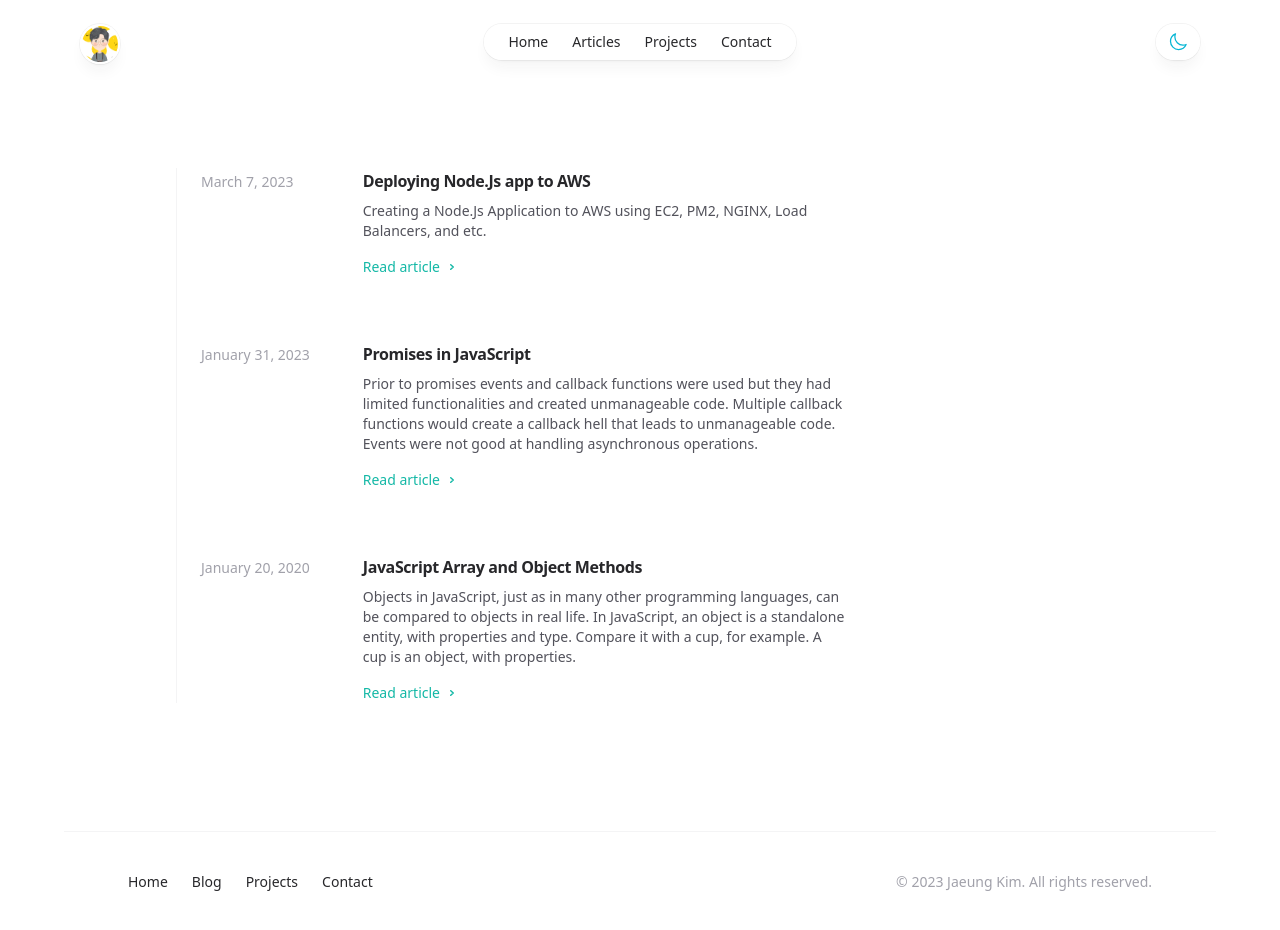
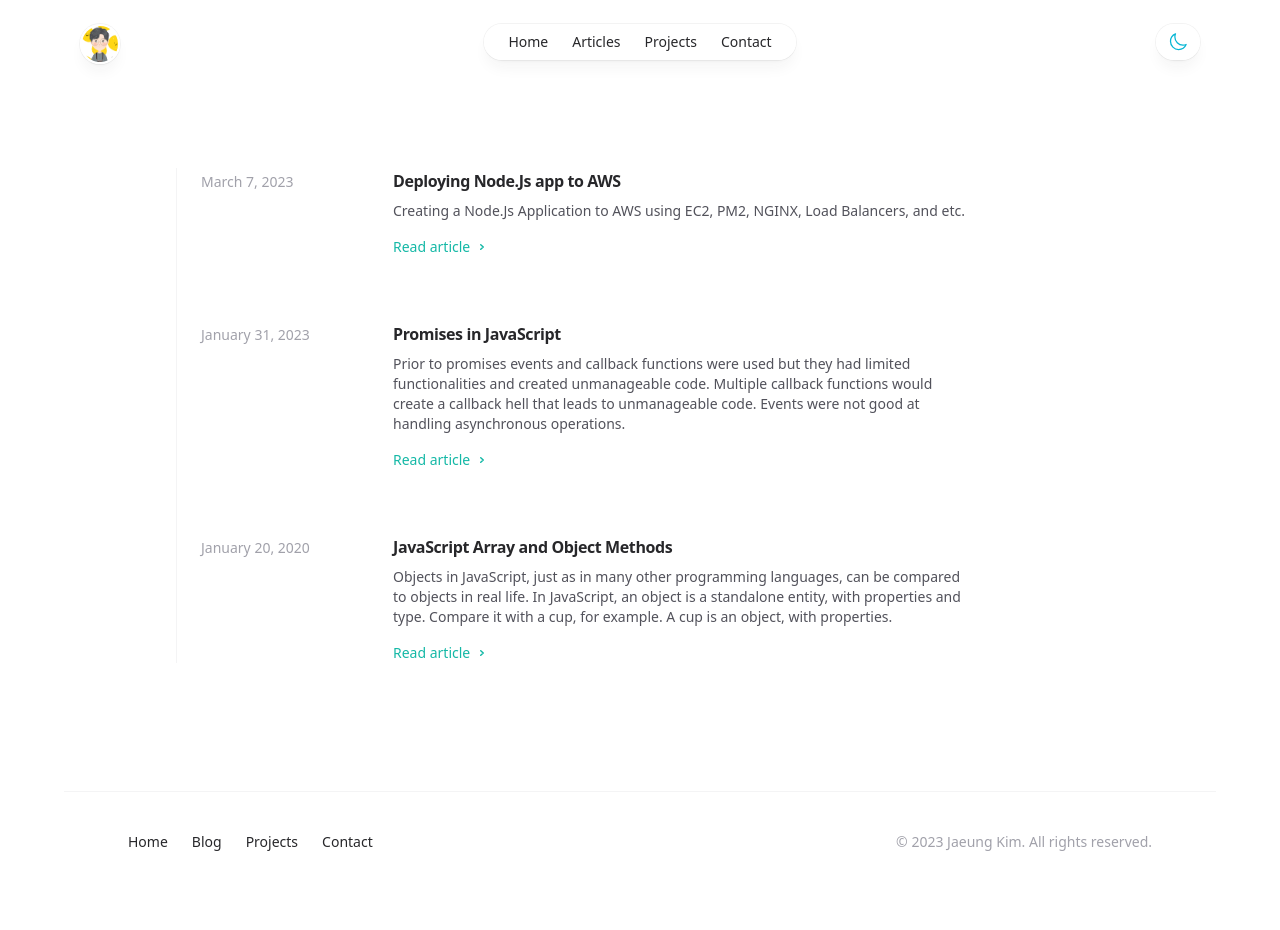
Before and after one commit to jaeungkim/portfolio-website-nextjs, a Next.js app: page /blog in a window 1280 px wide. Shown: the top 930 px of the page. Built offline with nearby package versions, Linux system fonts and the light colour scheme.

Commit message:
230309 05:35pm

```diff
--- a/components/shared/layout.tsx
+++ b/components/shared/layout.tsx
@@ -34,7 +34,7 @@ export default function Layout({
       <div className="relative">
         <main className="sm:px-8 mt-9 mx-auto max-w-7xl lg:px-8">
           <div className="relative px-4 sm:px-8 lg:px-12 max-w-2xl lg:max-w-5xl mx-auto">
-            <div className="max-w-2xl">{children}</div>
+            {children}
           </div>
         </main>
       </div>
--- a/pages/blog.tsx
+++ b/pages/blog.tsx
@@ -23,7 +23,7 @@ export default function Blog({
         <div className="md:border-l md:border-zinc-100 md:pl-6 md:dark:border-zinc-700/40">
           <div className="flex max-w-3xl flex-col space-y-16">
             {allPostsData.map(({ id, date, summary, title }) => (
-              <article className="md:grid md:grid-cols-4 md:items-baseline">
+              <article className="md:grid md:grid-cols-4 md:items-baseline" key={id}>
                 <div className="md:col-span-3 group relative flex flex-col items-start">
                   <h2 className="text-base font-semibold tracking-tight text-zinc-800 dark:text-zinc-100">
                     <div className="absolute -inset-y-6 -inset-x-4 z-0 scale-95 bg-zinc-50 opacity-0 transition group-hover:scale-100 group-hover:opacity-100 dark:bg-zinc-800/50 sm:-inset-x-6 sm:rounded-2xl"></div>
--- a/pages/posts/[id].tsx
+++ b/pages/posts/[id].tsx
@@ -42,7 +42,7 @@ export default function Post({
         </svg>
       </button>
       <ViewCounter slug={postData.id} />
-      <article className="prose lg:prose-xl dark:prose-invert">
+      <article className="prose lg:prose-xl dark:prose-invert mx-auto overflow-auto">
         <h1 className={utilStyles.headingXl}>{postData.title}</h1>
         <div dangerouslySetInnerHTML={{ __html: postData.contentHtml }} />
       </article>
```
